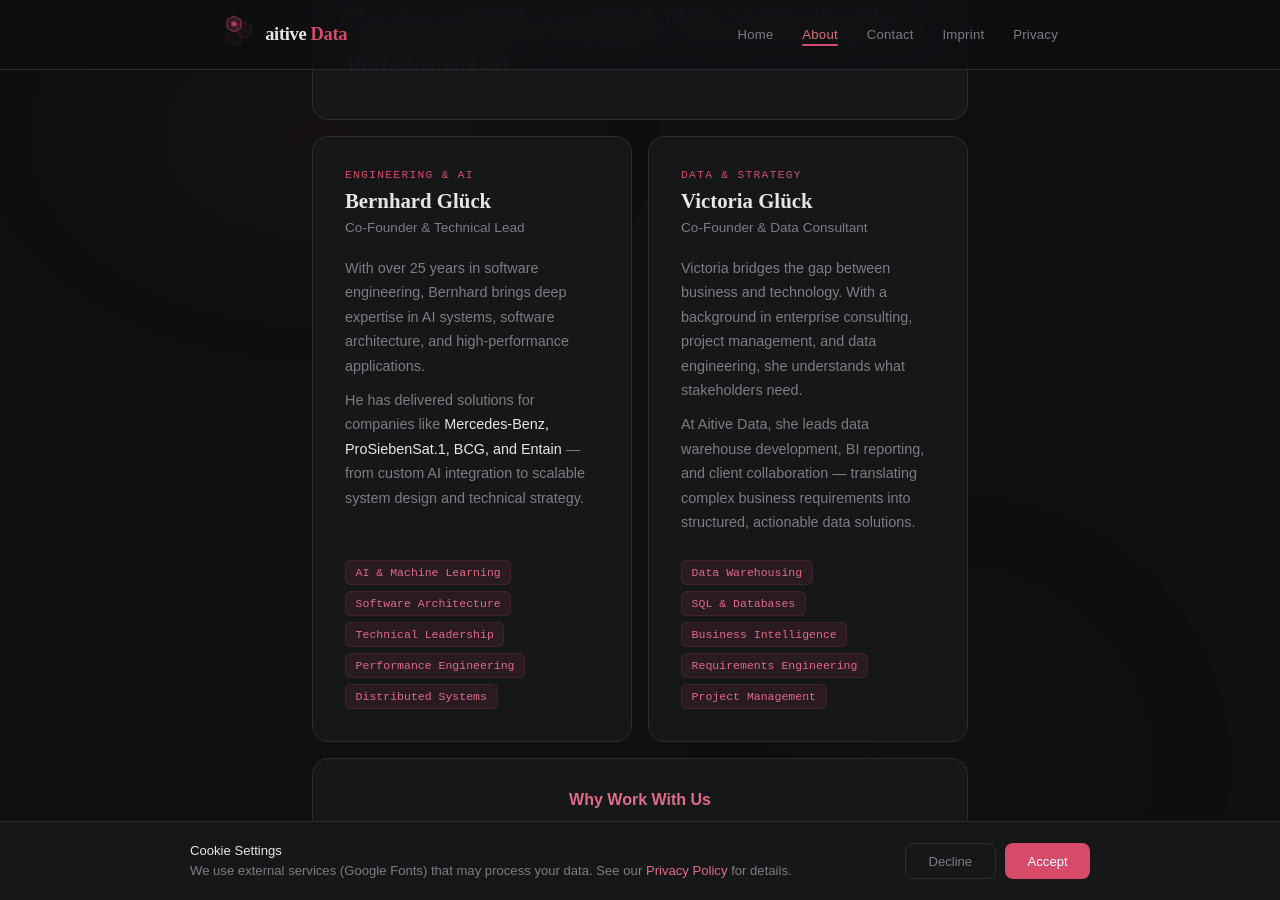
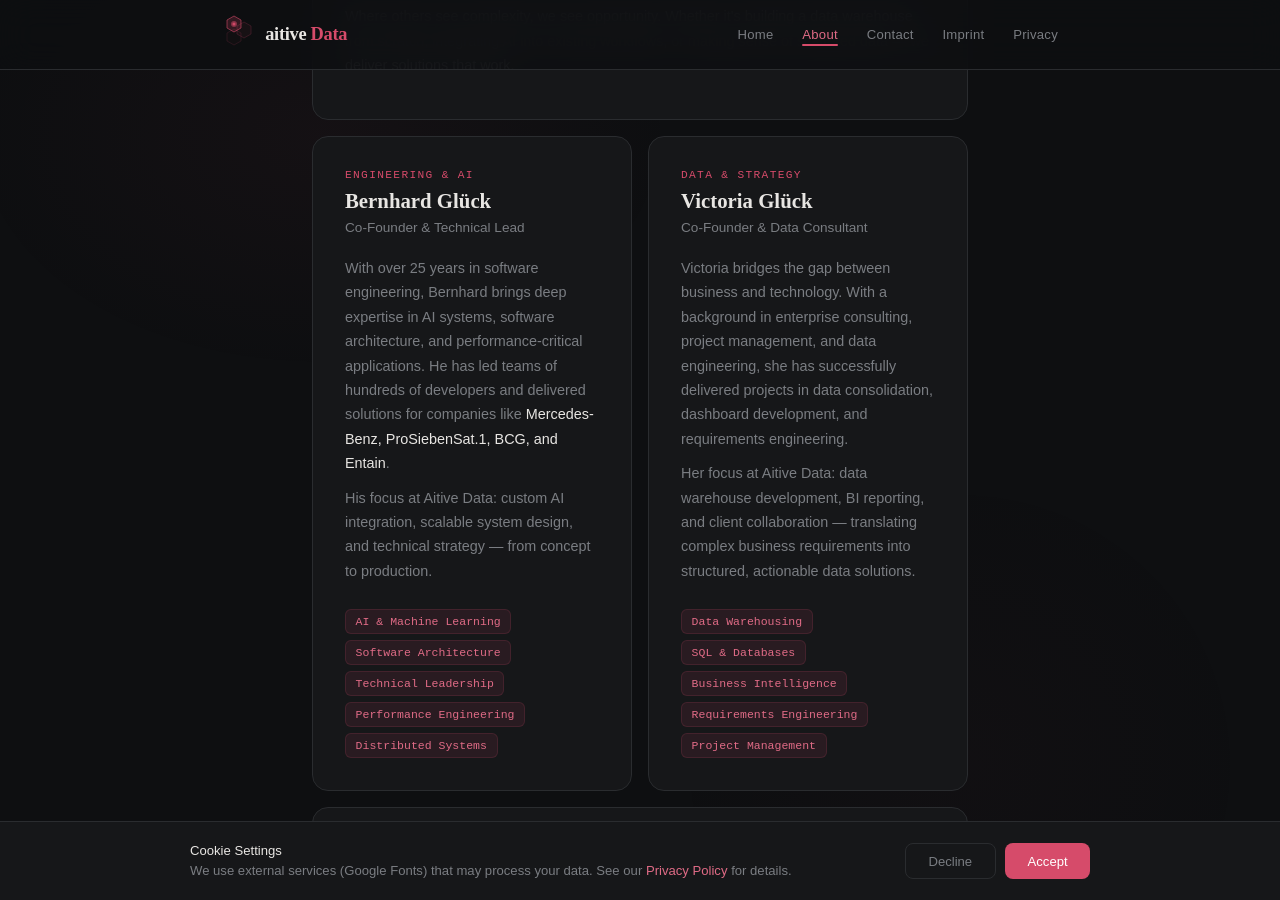
Before and after one commit to aitivedata/aitivedata.github.io, a Jekyll site: the page built from about.html, in a window 1280 px wide and 900 px high, scrolled down 304 px. Built offline with Jekyll 4.4.1, drawn with Linux system fonts in a browser that asks for light colours.

Commit message:
Restore Bernhard's longer bio, match Victoria's structure
Co-Authored-By: Claude Opus 4.6 (1M context) <noreply@anthropic.com>

```diff
--- a/about.html
+++ b/about.html
@@ -25,10 +25,10 @@ description: "Meet the team behind Aitive Data – Bernhard and Victoria Glück
     <h2>Bernhard Glück</h2>
     <p class="team-title">Co-Founder &amp; Technical Lead</p>
     <p>
-      With over 25 years in software engineering, Bernhard brings deep expertise in AI systems, software architecture, and high-performance applications.
+      With over 25 years in software engineering, Bernhard brings deep expertise in AI systems, software architecture, and performance-critical applications. He has led teams of hundreds of developers and delivered solutions for companies like <strong>Mercedes-Benz, ProSiebenSat.1, BCG, and Entain</strong>.
     </p>
     <p>
-      He has delivered solutions for companies like <strong>Mercedes-Benz, ProSiebenSat.1, BCG, and Entain</strong> — from custom AI integration to scalable system design and technical strategy.
+      His focus at Aitive Data: custom AI integration, scalable system design, and technical strategy — from concept to production.
     </p>
     <div class="team-skills">
       <span>AI &amp; Machine Learning</span>
@@ -44,10 +44,10 @@ description: "Meet the team behind Aitive Data – Bernhard and Victoria Glück
     <h2>Victoria Glück</h2>
     <p class="team-title">Co-Founder &amp; Data Consultant</p>
     <p>
-      Victoria bridges the gap between business and technology. With a background in enterprise consulting, project management, and data engineering, she understands what stakeholders need.
+      Victoria bridges the gap between business and technology. With a background in enterprise consulting, project management, and data engineering, she has successfully delivered projects in data consolidation, dashboard development, and requirements engineering.
     </p>
     <p>
-      At Aitive Data, she leads data warehouse development, BI reporting, and client collaboration — translating complex business requirements into structured, actionable data solutions.
+      Her focus at Aitive Data: data warehouse development, BI reporting, and client collaboration — translating complex business requirements into structured, actionable data solutions.
     </p>
     <div class="team-skills">
       <span>Data Warehousing</span>
```
